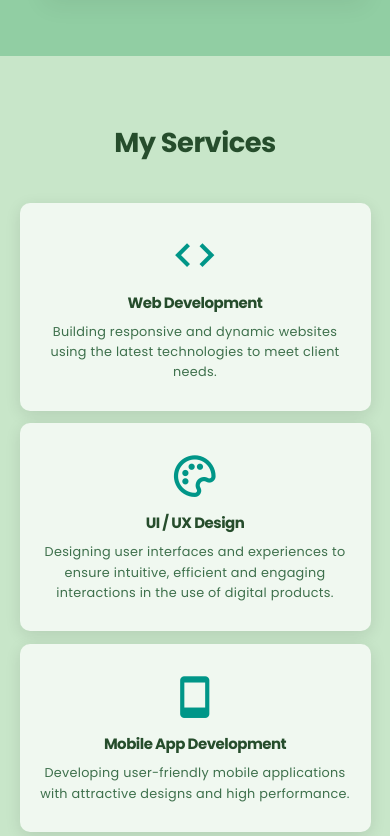
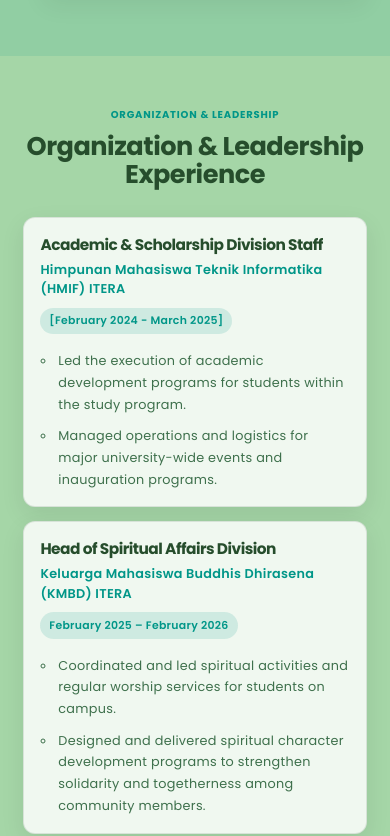
Before and after one commit to edwindarrenhasannudin/Portofolio, a React (Vite) app: page / in a window 390 px wide. Shown: the part 3731-4567 px from the top of the page. Built offline with nearby package versions, Linux system fonts and the light colour scheme.

Commit message:
Add Organization & Leadership section with responsive styles and update navigation

```diff
--- a/components/header.html
+++ b/components/header.html
@@ -9,6 +9,7 @@
         <a href="#" class="active">Home</a>
         <a href="#about">About</a>
         <a href="#experience">Experience</a>
+        <a href="#organization-leadership">Leadership</a>
         <a href="#services">Services</a>
         <a href="#portfolio">Project</a>
         <a href="#certificates">Certificate</a>
--- a/src/App.jsx
+++ b/src/App.jsx
@@ -1,4 +1,4 @@
-import { useEffect } from 'react';
+import { Fragment, useEffect } from 'react';
 import about from '../components/about.html?raw';
 import certificates from '../components/certificates.html?raw';
 import contact from '../components/contact.html?raw';
@@ -8,6 +8,7 @@
 import portfolio from '../components/portfolio.html?raw';
 import services from '../components/services.html?raw';
 import splash from '../components/splash.html?raw';
+import OrganizationLeadership from './components/OrganizationLeadership.jsx';
 import { CertificateWall } from '../js/certificates.js';
 import { Navbar } from '../js/navbar.js';
 import { ProjectCarousel } from '../js/projects.js';
@@ -71,6 +72,9 @@
   }, []);
 
   return sections.map((markup, index) => (
-    <StaticSection key={index} markup={markup} />
+    <Fragment key={index}>
+      <StaticSection markup={markup} />
+      {markup === experience && <OrganizationLeadership />}
+    </Fragment>
   ));
 }
--- /dev/null
+++ b/src/components/OrganizationLeadership.jsx
@@ -0,0 +1,72 @@
+// Add or edit objects here to update the organization experience section.
+const organizationExperiences = [
+  {
+    role: 'Academic & Scholarship Division Staff',
+    organization: 'Himpunan Mahasiswa Teknik Informatika (HMIF) ITERA',
+    duration: '[February 2024 - March 2025]',
+    responsibilities: [
+      'Led the execution of academic development programs for students within the study program.',
+      'Managed operations and logistics for major university-wide events and inauguration programs.',
+    ],
+  },
+  {
+    role: 'Head of Spiritual Affairs Division',
+    organization: 'Keluarga Mahasiswa Buddhis Dhirasena (KMBD) ITERA',
+    duration: 'February 2025 – February 2026',
+    responsibilities: [
+      'Coordinated and led spiritual activities and regular worship services for students on campus.',
+      'Designed and delivered spiritual character development programs to strengthen solidarity and togetherness among community members.',
+    ],
+  },
+];
+
+export default function OrganizationLeadership() {
+  return (
+    <section
+      className="organization-leadership"
+      id="organization-leadership"
+      aria-labelledby="organization-leadership-title"
+    >
+      <div className="organization-leadership__inner">
+        <header className="organization-leadership__heading">
+          <p className="organization-leadership__eyebrow">
+            Organization &amp; Leadership
+          </p>
+          <h2 id="organization-leadership-title">
+            Organization &amp; Leadership Experience
+          </h2>
+        </header>
+
+        {/* Map the data into cards to keep content easy to maintain. */}
+        <ol className="organization-leadership__list">
+          {organizationExperiences.map((experience) => (
+            <li
+              className="organization-leadership__item"
+              key={`${experience.organization}-${experience.role}`}
+            >
+              <article className="organization-leadership__card">
+                <header className="organization-leadership__card-header">
+                  <div>
+                    <h3>{experience.role}</h3>
+                    <p className="organization-leadership__organization">
+                      {experience.organization}
+                    </p>
+                  </div>
+                  <p className="organization-leadership__duration">
+                    {experience.duration}
+                  </p>
+                </header>
+
+                <ul className="organization-leadership__responsibilities">
+                  {experience.responsibilities.map((responsibility) => (
+                    <li key={responsibility}>{responsibility}</li>
+                  ))}
+                </ul>
+              </article>
+            </li>
+          ))}
+        </ol>
+      </div>
+    </section>
+  );
+}
--- a/styles/header.css
+++ b/styles/header.css
@@ -65,12 +65,12 @@
   display: flex;
   align-items: center;
   flex-wrap: nowrap;
-  gap: clamp(0.5rem, 1vw, 1rem);
+  gap: clamp(0.75rem, 1.35vw, 1.4rem);
   white-space: nowrap;
 }
 
 .navbar a {
-  font-size: 18px;
+  font-size: clamp(0.9rem, 1.1vw, 1.05rem);
   color: var(--text-color);
   text-decoration: none;
   font-weight: 500;
--- /dev/null
+++ b/styles/organization-leadership.css
@@ -0,0 +1,137 @@
+/* ====== ORGANIZATION & LEADERSHIP ====== */
+.organization-leadership {
+  padding: 5rem 10% 6rem;
+  color: var(--text-color);
+  background: var(--fr-bf-color);
+}
+
+.organization-leadership__inner {
+  width: min(100%, 1000px);
+  margin: 0 auto;
+}
+
+.organization-leadership__heading {
+  margin-bottom: 3rem;
+  text-align: center;
+}
+
+.organization-leadership__eyebrow {
+  margin: 0 0 0.7rem;
+  color: var(--main-color);
+  font-size: 0.78rem;
+  font-weight: 700;
+  letter-spacing: 0.08em;
+  text-transform: uppercase;
+}
+
+.organization-leadership__heading h2 {
+  margin: 0;
+  font-size: clamp(2rem, 4vw, 3rem);
+  line-height: 1.1;
+}
+
+.organization-leadership__list {
+  display: grid;
+  grid-template-columns: repeat(2, minmax(0, 1fr));
+  gap: 1.5rem;
+  margin: 0;
+  padding: 0;
+  list-style: none;
+}
+
+.organization-leadership__item {
+  min-width: 0;
+}
+
+.organization-leadership__card {
+  height: 100%;
+  box-sizing: border-box;
+  padding: 1.5rem 1.75rem;
+  border: 1px solid color-mix(in srgb, var(--text-color) 12%, transparent);
+  border-radius: 12px;
+  background: var(--bg-color);
+  box-shadow: 0 8px 24px rgba(0, 0, 0, 0.08);
+  transition:
+    transform 220ms ease,
+    border-color 220ms ease,
+    box-shadow 220ms ease;
+}
+
+.organization-leadership__card:hover {
+  transform: translateY(-6px);
+  border-color: color-mix(in srgb, var(--main-color) 48%, transparent);
+  box-shadow: 0 16px 36px rgba(0, 0, 0, 0.16);
+}
+
+.organization-leadership__card-header {
+  display: flex;
+  flex-direction: column;
+  align-items: flex-start;
+  gap: 0.75rem;
+}
+
+.organization-leadership__card h3 {
+  margin: 0;
+  color: var(--text-color);
+  font-size: 1.2rem;
+  line-height: 1.4;
+}
+
+.organization-leadership__organization {
+  margin: 0.35rem 0 0;
+  color: var(--main-color);
+  font-weight: 600;
+  line-height: 1.5;
+}
+
+.organization-leadership__duration {
+  margin: 0;
+  padding: 0.35rem 0.7rem;
+  border-radius: 999px;
+  background: color-mix(in srgb, var(--main-color) 14%, transparent);
+  color: var(--main-color);
+  font-size: 0.85rem;
+  font-weight: 600;
+}
+
+.organization-leadership__responsibilities {
+  display: grid;
+  gap: 0.75rem;
+  margin: 1.25rem 0 0;
+  padding-left: 1.2rem;
+  color: var(--snd-text-color);
+  line-height: 1.7;
+}
+
+.organization-leadership__responsibilities li {
+  padding-left: 0.2rem;
+}
+
+@media (max-width: 760px) {
+  .organization-leadership {
+    padding: 4rem 6% 4.5rem;
+  }
+
+  .organization-leadership__heading {
+    margin-bottom: 2.25rem;
+  }
+
+  .organization-leadership__list {
+    grid-template-columns: 1fr;
+    gap: 1.1rem;
+  }
+
+  .organization-leadership__card {
+    padding: 1.25rem;
+  }
+}
+
+@media (prefers-reduced-motion: reduce) {
+  .organization-leadership__card {
+    transition: none;
+  }
+
+  .organization-leadership__card:hover {
+    transform: none;
+  }
+}
--- a/styles/style.css
+++ b/styles/style.css
@@ -9,6 +9,7 @@
 @import url('./about.css');
 @import url('./services.css');
 @import url('./portfolio.css');
+@import url('./organization-leadership.css');
 @import url('./certificates.css');
 @import url('./contact.css');
 @import url('./responsive.css');
```
